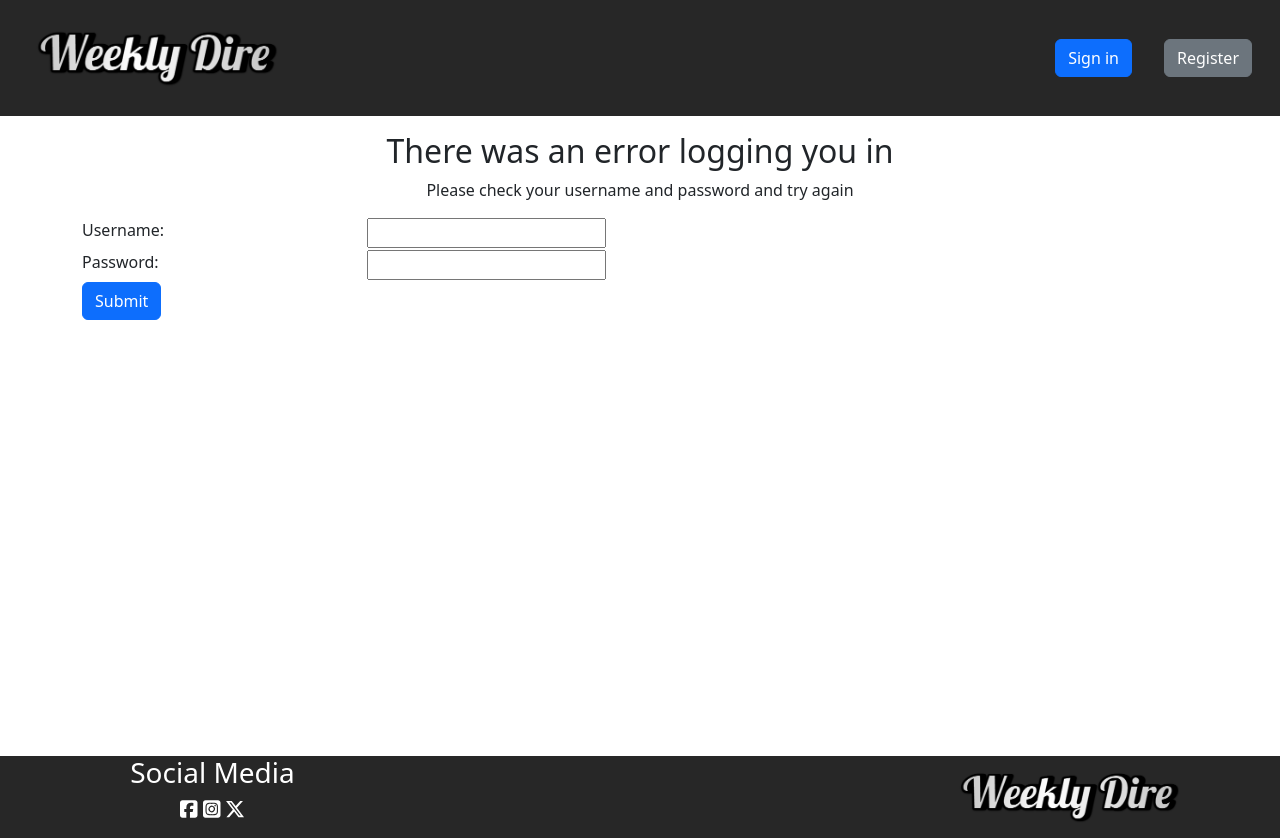
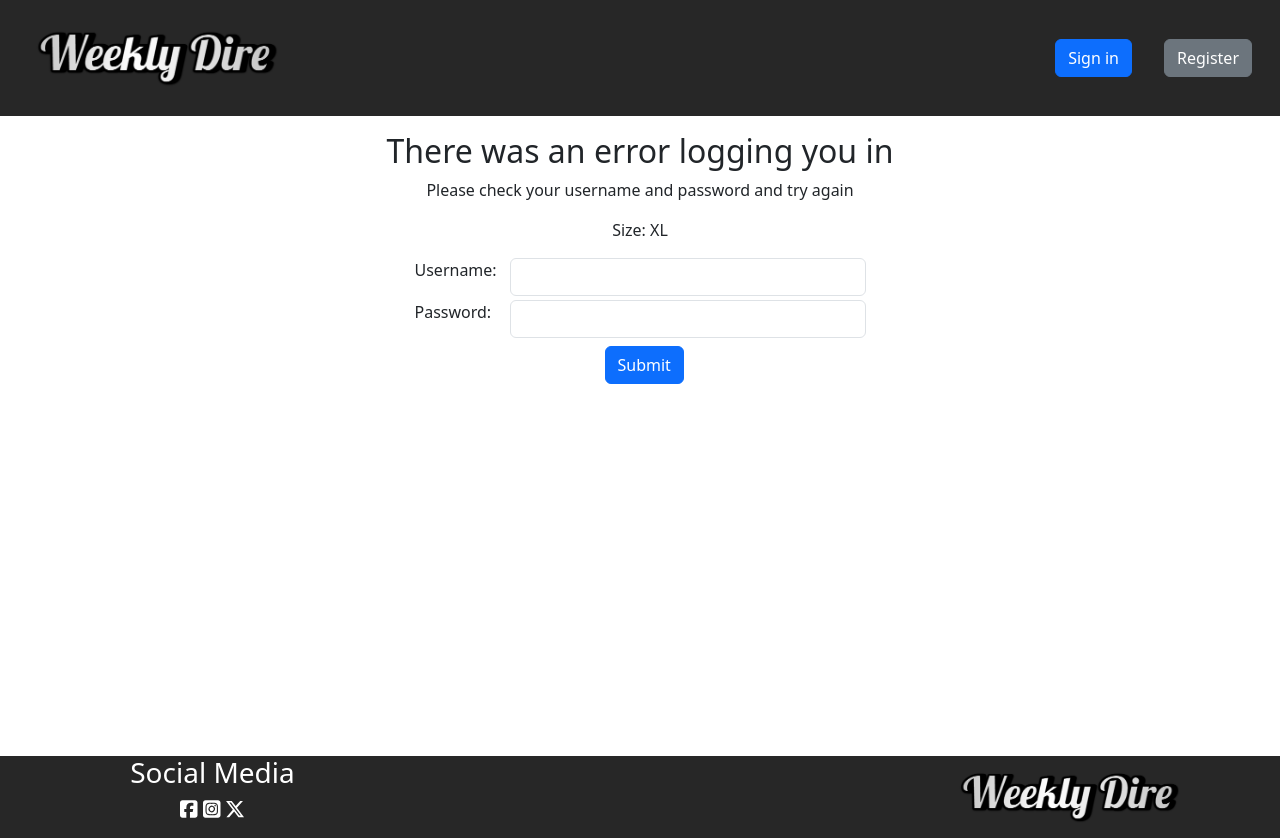
Before and after one commit to drewjtaylor/WeeklyDire, a React (Create React App) app in the folder weeklydire_front_end/: page /failedlogin in a window 1280 px wide. Built offline with nearby package versions, Linux system fonts and the light colour scheme.

Commit message:
Start making FailedLogin look better

```diff
--- a/weeklydire_front_end/src/Pages/FailedLogin.js
+++ b/weeklydire_front_end/src/Pages/FailedLogin.js
@@ -4,6 +4,7 @@ import {Container, Label, Button, Col, Row, Modal, ModalHeader, ModalBody} from
 import {dbUrl} from "../utils/dbUrl";
 import { useCookies } from "react-cookie";
 import { useNavigate } from 'react-router-dom';
+import SizeChecker from '../utils/SizeChecker';
 
 const FailedLogin = () => {
 
@@ -75,26 +76,33 @@ const FailedLogin = () => {
     >
       {({ isSubmitting }) => (
         <Form>
-          <Row>
-              <Col xs='3'>
-                <Label htmlFor="username" className='me-2'>Username:</Label>
+
+            <SizeChecker />
+
+          <Row className='justify-content-center my-1'>
+              <Col xs='3' lg='1'>
+                <Label htmlFor="username" className='me-2 form-label'>Username:</Label>
             </Col>
-              <Col xs='9'>
-                  <Field name="username" placeholder="" />
+              <Col xs='6' md='4'>
+                  <Field name="username" placeholder="" className='form-control'/>
               </Col>
           </Row>
 
-          <Row>
-              <Col xs='3'>
-                <Label htmlFor="password">Password:</Label>
+          <Row className='justify-content-center my-1'>
+              <Col xs='3' lg='1'>
+                <Label htmlFor="password" className='form-label'>Password:</Label>
             </Col>
-              <Col xs='9'>
-                  <Field type="password" name="password" placeholder="" />
+              <Col xs='6' md='4'>
+                  <Field type="password" name="password" placeholder="" className='form-control'/>
               </Col>
           </Row>
-            <Button color='primary' type="submit" disabled={isSubmitting}>
-                Submit
-            </Button>
+            <Row className='justify-content-center mt-2'>
+                <Col xs='1'>
+                    <Button color='primary' type="submit" disabled={isSubmitting}>
+                        Submit
+                    </Button>
+                </Col>
+            </Row>
         </Form>
       )}
     </Formik>
--- /dev/null
+++ b/weeklydire_front_end/src/utils/SizeChecker.js
@@ -0,0 +1,15 @@
+import React from 'react'
+
+const SizeChecker = () => {
+  return (
+    <>
+        <p className='text-center d-block d-sm-none'>Size: XS</p>
+        <p className='text-center d-none d-sm-block d-md-none'>Size: SM</p>
+        <p className='text-center d-none d-md-block d-lg-none'>Size: MD</p>
+        <p className='text-center d-none d-lg-block d-xl-none'>Size: LG</p>
+        <p className='text-center d-none d-xl-block'>Size: XL</p>
+    </>
+  )
+}
+
+export default SizeChecker
--- a/weeklydire_front_end/src/utils/dbUrl.js
+++ b/weeklydire_front_end/src/utils/dbUrl.js
@@ -11,8 +11,8 @@
 
 
 // URL to back end when working locally
-// export const dbUrl = 'http://localhost:3001'
+export const dbUrl = 'http://localhost:3001'
 
 
 // URL to running google cloud function
-export const dbUrl = 'https://us-central1-weeklydire.cloudfunctions.net/weeklydireexpress'
+// export const dbUrl = 'https://us-central1-weeklydire.cloudfunctions.net/weeklydireexpress'
```
Also changed, not shown: 1 other file (tests, documents, lock files or other folders).
